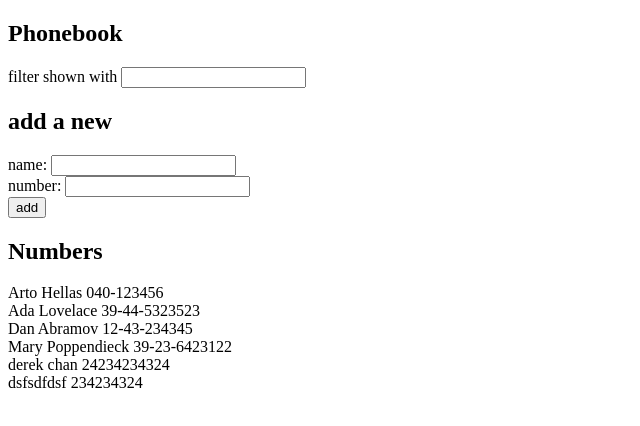
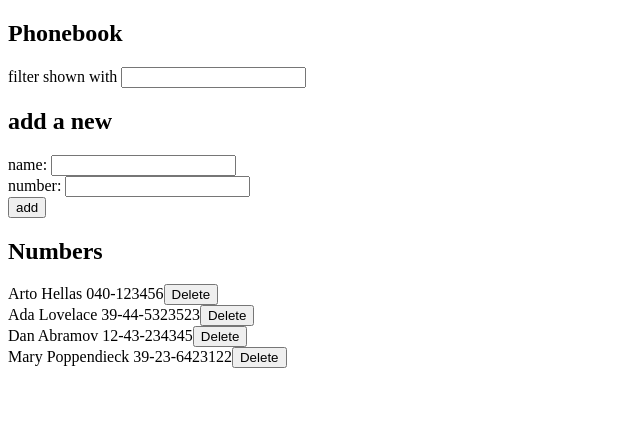
Before and after one commit to djcderek/part2, a React (Create React App) app in the folder phonebook/: page / in a window 1280 px wide. Shown: the top 426 px of the page, without its empty margins (0-640 px from the left). Built offline with nearby package versions, Linux system fonts and the light colour scheme; data requests are answered from the project's data file.

Commit message:
Complete exercise 2.14

```diff
--- a/phonebook/db.json
+++ b/phonebook/db.json
@@ -19,16 +19,6 @@
       "name": "Mary Poppendieck",
       "number": "39-23-6423122",
       "id": 4
-    },
-    {
-      "name": "derek chan",
-      "number": "24234234324",
-      "id": 5
-    },
-    {
-      "name": "dsfsdfdsf",
-      "number": "234234324",
-      "id": 6
     }
   ]
 }
--- a/phonebook/src/App.js
+++ b/phonebook/src/App.js
@@ -44,11 +44,11 @@ const App = () => {
     }
 
     addNumber(personObject)
-    const tempPersons = [...persons]
-    setPersons(tempPersons.concat(personObject))
-    setFilteredPersons(tempPersons.concat(personObject))
 
-    personsService.create(personObject)
+    personsService.create(personObject).then(response => {
+      setPersons(persons.concat(response.data))
+      setFilteredPersons(persons.concat(response.data))
+    })
   }
 
   const handlePersonChange = (event) => {
@@ -76,6 +76,22 @@ const App = () => {
     setFilteredPersons(filteredPeople)
   }
 
+  const deletePerson = (id) => {
+    axios.get(`http://localhost:3001/persons/${id}`).then(response => {
+      console.log(response.data)
+    })
+    axios
+      .delete(`http://localhost:3001/persons/${id}`)
+      .then(response => {
+        personsService.getAll().then(response => {
+          console.log(response.data)
+          setPersons(response.data)
+          setFilteredPersons(response.data)
+      })
+      }
+      )
+  }
+
   return (
     <div>
       <h2>Phonebook</h2>
@@ -83,7 +99,7 @@ const App = () => {
       <h2>add a new</h2>
       <Form addPerson={addPerson} newName={newName} handlePersonChange={handlePersonChange} newNumber={newNumber} handleNumberChange={handleNumberChange}/>
       <h2>Numbers</h2>
-      <Display filteredPersons = {filteredPersons}/>
+      <Display filteredPersons = {filteredPersons} deletePerson={deletePerson}/>
     </div>
   )
 }
--- a/phonebook/src/components/Display.js
+++ b/phonebook/src/components/Display.js
@@ -1,7 +1,16 @@
 const Display = (props) => {
+
+    const deletePerson = (id) => {
+        props.deletePerson(id)
+    }
+
     return (
         <div>{props.filteredPersons.map(person => {
-            return <div key={person.name}>{person.name} {person.number}</div>
+            return (
+                <div key={person.name}>{person.name} {person.number}
+                <button onClick={() => deletePerson(person.id)}>Delete</button>
+                </div>
+            )
         })}</div>
     )
 }
```
